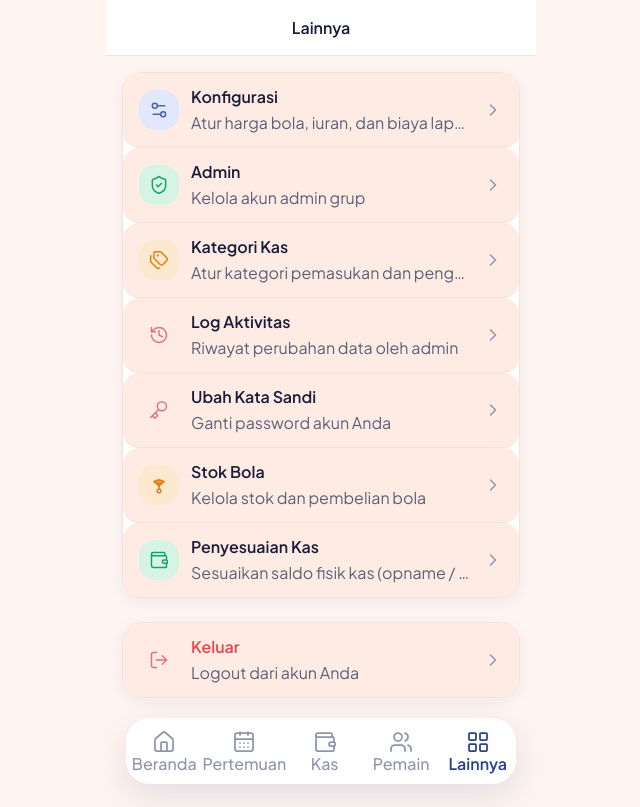
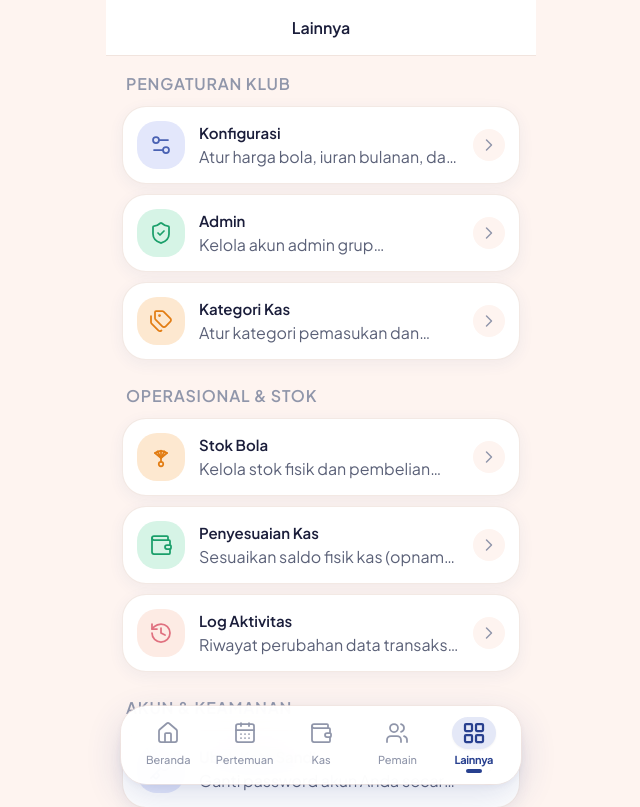
Before and after one commit to Dsaputra0312/ShuttleCashFlow, a Next.js app: page /lainnya in a window 1280 px wide. Shown: the top 807 px of the page, without its empty margins (319-959 px from the left). Built offline with nearby package versions, Linux system fonts and the light colour scheme.

Commit message:
style: elevate feature list cards and floating navbar to match visual reference

```diff
--- a/src/app/(protected)/lainnya/page.tsx
+++ b/src/app/(protected)/lainnya/page.tsx
@@ -14,8 +14,6 @@ import {
   LogOut,
 } from 'lucide-react';
 import { PageHeader } from '@/components/ui/PageHeader';
-import { Card } from '@/components/ui/Card';
-import { ListRow } from '@/components/ui/ListRow';
 import { IconTile } from '@/components/ui/IconTile';
 import { AppIcon } from '@/components/ui/AppIcon';
 import { ShuttlecockIcon } from '@/components/ui/ShuttlecockIcon';
@@ -28,55 +26,75 @@ interface MenuItem {
   tint: 'orange' | 'lavender' | 'mint' | 'peach';
 }
 
-const menuItems: MenuItem[] = [
+interface MenuSection {
+  title: string;
+  items: MenuItem[];
+}
+
+const menuSections: MenuSection[] = [
+  {
+    title: 'Pengaturan Klub',
+    items: [
       {
         href: '/lainnya/konfigurasi',
         label: 'Konfigurasi',
-    description: 'Atur harga bola, iuran, dan biaya lapangan',
+        description: 'Atur harga bola, iuran bulanan, dan biaya lapangan',
         icon: Settings2,
         tint: 'lavender',
       },
       {
         href: '/lainnya/admin',
         label: 'Admin',
-    description: 'Kelola akun admin grup',
+        description: 'Kelola akun admin grup badminton',
         icon: ShieldCheck,
         tint: 'mint',
       },
       {
         href: '/lainnya/kategori-kas',
         label: 'Kategori Kas',
-    description: 'Atur kategori pemasukan dan pengeluaran',
+        description: 'Atur kategori pemasukan dan pengeluaran kas',
         icon: Tags,
         tint: 'orange',
       },
-  {
-    href: '/lainnya/log',
-    label: 'Log Aktivitas',
-    description: 'Riwayat perubahan data oleh admin',
-    icon: History,
-    tint: 'peach',
+    ],
   },
   {
-    href: '/lainnya/ubah-kata-sandi',
-    label: 'Ubah Kata Sandi',
-    description: 'Ganti password akun Anda',
-    icon: Key,
-    tint: 'peach',
-  },
+    title: 'Operasional & Stok',
+    items: [
       {
         href: '/lainnya/stok',
         label: 'Stok Bola',
-    description: 'Kelola stok dan pembelian bola',
+        description: 'Kelola stok fisik dan pembelian tabung bola',
         icon: ShuttlecockIcon,
         tint: 'orange',
       },
       {
         href: '/kas?penyesuaian=true',
         label: 'Penyesuaian Kas',
-    description: 'Sesuaikan saldo fisik kas (opname / koreksi)',
+        description: 'Sesuaikan saldo fisik kas (opname / selisih)',
         icon: Wallet,
         tint: 'mint',
+      },
+      {
+        href: '/lainnya/log',
+        label: 'Log Aktivitas',
+        description: 'Riwayat perubahan data transaksi oleh admin',
+        icon: History,
+        tint: 'peach',
+      },
+    ],
+  },
+  {
+    title: 'Akun & Keamanan',
+    items: [
+      {
+        href: '/lainnya/ubah-kata-sandi',
+        label: 'Ubah Kata Sandi',
+        description: 'Ganti password akun Anda secara berkala',
+        icon: Key,
+        tint: 'lavender',
+      },
+    ],
   },
 ];
 
@@ -94,39 +112,80 @@ export default function LainnyaPage() {
   };
 
   return (
-    <div>
+    <div className="pb-24">
       <PageHeader title="Lainnya" />
 
-      <div className="p-4 flex flex-col gap-6">
-        <nav aria-label="Menu lainnya">
-          <Card padding={false} className="overflow-hidden flex flex-col">
-            {menuItems.map((item) => (
-              <ListRow
+      <div className="p-4 max-w-xl mx-auto flex flex-col gap-6">
+        {menuSections.map((section) => (
+          <section key={section.title}>
+            <h2 className="text-caption font-semibold uppercase tracking-wider text-ink-400 px-1 mb-2.5">
+              {section.title}
+            </h2>
+            <div className="flex flex-col gap-2.5">
+              {section.items.map((item) => (
+                <div
                   key={item.href}
-                left={<IconTile tint={item.tint} icon={item.icon} />}
-                title={item.label}
-                subtitle={item.description}
-                right={<AppIcon icon={ChevronRight} size="sm" className="text-ink-400" />}
-                onPress={() => router.push(item.href)}
-              />
+                  onClick={() => router.push(item.href)}
+                  role="button"
+                  tabIndex={0}
+                  onKeyDown={(e) => {
+                    if (e.key === 'Enter' || e.key === ' ') {
+                      e.preventDefault();
+                      router.push(item.href);
+                    }
+                  }}
+                  className="group flex items-center gap-3.5 bg-surface rounded-2xl border border-line/80 shadow-card p-3.5 hover:shadow-float hover:border-primary-200/80 active:scale-[0.99] transition-all cursor-pointer"
+                >
+                  <IconTile tint={item.tint} icon={item.icon} size={48} className="rounded-2xl shrink-0" />
+                  <div className="flex-1 min-w-0">
+                    <p className="font-heading font-semibold text-ink-900 group-hover:text-primary-700 transition-colors text-[15px]">
+                      {item.label}
+                    </p>
+                    <p className="text-caption text-ink-600 mt-0.5 leading-snug line-clamp-1">
+                      {item.description}
+                    </p>
+                  </div>
+                  <div className="w-8 h-8 rounded-full bg-peach-50 flex items-center justify-center text-ink-400 group-hover:bg-primary-100 group-hover:text-primary-700 group-hover:translate-x-0.5 transition-all shrink-0">
+                    <AppIcon icon={ChevronRight} size="sm" />
+                  </div>
+                </div>
               ))}
-          </Card>
-        </nav>
+            </div>
+          </section>
+        ))}
 
-        {/* Logout */}
-        <div>
-          <Card padding={false} className="overflow-hidden">
-            <ListRow
+        {/* Section Logout */}
+        <section>
+          <h2 className="text-caption font-semibold uppercase tracking-wider text-ink-400 px-1 mb-2.5">
+            Sesi
+          </h2>
+          <div
             id="btn-logout"
-              left={<IconTile tint="peach" icon={LogOut} />}
-              title={loggingOut ? 'Keluar...' : 'Keluar'}
-              subtitle="Logout dari akun Anda"
-              right={<AppIcon icon={ChevronRight} size="sm" className="text-ink-400" />}
-              onPress={loggingOut ? undefined : handleLogout}
-              destructive
-            />
-          </Card>
+            onClick={loggingOut ? undefined : handleLogout}
+            role="button"
+            tabIndex={0}
+            onKeyDown={(e) => {
+              if (e.key === 'Enter' || e.key === ' ') {
+                e.preventDefault();
+                if (!loggingOut) handleLogout();
+              }
+            }}
+            className="group flex items-center gap-3.5 bg-surface rounded-2xl border border-danger/25 shadow-card p-3.5 hover:bg-danger-tonal/20 hover:border-danger/40 active:scale-[0.99] transition-all cursor-pointer"
+          >
+            <div className="w-12 h-12 rounded-2xl bg-danger-tonal text-danger flex items-center justify-center shrink-0">
+              <AppIcon icon={LogOut} size="md" />
             </div>
+            <div className="flex-1 min-w-0">
+              <p className="font-heading font-semibold text-danger text-[15px]">
+                {loggingOut ? 'Keluar...' : 'Keluar'}
+              </p>
+              <p className="text-caption text-ink-600 mt-0.5">Logout dari akun Anda</p>
+            </div>
+            <div className="w-8 h-8 rounded-full bg-danger-tonal/40 flex items-center justify-center text-danger shrink-0 group-hover:translate-x-0.5 transition-transform">
+              <AppIcon icon={ChevronRight} size="sm" />
+            </div>
+          </div>
+        </section>
       </div>
     </div>
   );
--- a/src/components/layout/BottomNav.tsx
+++ b/src/components/layout/BottomNav.tsx
@@ -34,16 +34,50 @@ function BottomNavInner() {
             key={tab.href}
             href={tab.href}
             className={[
-              'flex flex-1 flex-col items-center justify-center gap-0.5 py-3',
-              'focus-visible:outline-none focus-visible:ring-2 focus-visible:ring-inset focus-visible:ring-primary-500',
-              isActive
-                ? 'text-primary-700 font-semibold'
-                : 'text-ink-400 font-medium',
+              'group relative flex flex-1 flex-col items-center justify-center py-1 transition-all duration-200 select-none',
+              'focus-visible:outline-none focus-visible:ring-2 focus-visible:ring-primary-500 rounded-2xl',
+              'active:scale-95',
             ].join(' ')}
             aria-current={isActive ? 'page' : undefined}
           >
-            <AppIcon icon={tab.icon} size="md" />
-            <span className="text-caption leading-none">{tab.label}</span>
+            {/* Icon container with soft active pill */}
+            <div
+              className={[
+                'relative flex items-center justify-center w-11 h-8 rounded-full transition-all duration-200',
+                isActive
+                  ? 'bg-primary-100 text-primary-700 shadow-xs'
+                  : 'text-ink-400 group-hover:text-ink-900 group-hover:bg-peach-100/60',
+              ].join(' ')}
+            >
+              <AppIcon
+                icon={tab.icon}
+                size="md"
+                strokeWidth={isActive ? 2.25 : 1.75}
+              />
+            </div>
+
+            {/* Label */}
+            <span
+              className={[
+                'text-[11px] leading-tight mt-1 transition-all duration-200',
+                isActive
+                  ? 'text-primary-700 font-bold tracking-tight'
+                  : 'text-ink-400 font-medium group-hover:text-ink-700',
+              ].join(' ')}
+            >
+              {tab.label}
+            </span>
+
+            {/* Sleek active capsule pill indicator below label (matches reference image) */}
+            <span
+              className={[
+                'h-1 rounded-full bg-primary-700 mt-0.5 transition-all duration-200',
+                isActive
+                  ? 'w-4 opacity-100'
+                  : 'w-0 opacity-0',
+              ].join(' ')}
+              aria-hidden="true"
+            />
           </Link>
         );
       })}
@@ -58,10 +92,13 @@ function BottomNavFallback() {
         <Link
           key={tab.href}
           href={tab.href}
-          className="flex flex-1 flex-col items-center justify-center gap-0.5 py-3 text-ink-400 font-medium focus-visible:outline-none focus-visible:ring-2 focus-visible:ring-inset focus-visible:ring-primary-500"
+          className="flex flex-1 flex-col items-center justify-center py-1 text-ink-400 font-medium"
         >
-          <AppIcon icon={tab.icon} size="md" />
-          <span className="text-caption leading-none">{tab.label}</span>
+          <div className="flex items-center justify-center w-11 h-8">
+            <AppIcon icon={tab.icon} size="md" />
+          </div>
+          <span className="text-[11px] leading-tight mt-1">{tab.label}</span>
+          <span className="h-1 w-0 mt-0.5" />
         </Link>
       ))}
     </>
@@ -72,8 +109,8 @@ export function BottomNav() {
   return (
     <nav
       aria-label="Navigasi utama"
-      className="fixed bottom-4 left-1/2 z-30 flex w-[calc(100%-40px)] max-w-[390px] -translate-x-1/2 items-center justify-around rounded-2xl bg-surface shadow-float"
-      style={{ paddingBottom: 'max(env(safe-area-inset-bottom), 0px)' }}
+      className="fixed bottom-4 left-1/2 z-30 flex w-[calc(100%-32px)] max-w-[400px] -translate-x-1/2 items-center justify-around rounded-[26px] bg-white/95 backdrop-blur-xl px-2 py-1.5 shadow-[0_12px_36px_rgba(40,64,143,0.16),0_2px_8px_rgba(40,64,143,0.06)] border border-white/80 ring-1 ring-line/70"
+      style={{ paddingBottom: 'max(env(safe-area-inset-bottom), 6px)' }}
     >
       <Suspense fallback={<BottomNavFallback />}>
         <BottomNavInner />
--- a/src/components/ui/IconTile.tsx
+++ b/src/components/ui/IconTile.tsx
@@ -24,7 +24,7 @@ export function IconTile({ tint, icon, size = 40, className = '' }: IconTileProp
   return (
     <div
       className={[
-        'inline-flex shrink-0 items-center justify-center rounded-lg',
+        'inline-flex shrink-0 items-center justify-center rounded-xl',
         sizeClass,
         bg,
         text,
--- a/src/components/ui/ListRow.tsx
+++ b/src/components/ui/ListRow.tsx
@@ -1,4 +1,6 @@
 import React from 'react';
+
+type ListRowVariant = 'card' | 'flat' | 'tonal';
 
 interface ListRowProps {
   id?: string;
@@ -11,11 +13,20 @@ interface ListRowProps {
   onPress?: () => void;
   className?: string;
   destructive?: boolean;
+  variant?: ListRowVariant;
 }
 
+const variantStyles: Record<ListRowVariant, string> = {
+  card: 'bg-surface rounded-2xl border border-line/80 shadow-card px-4 py-3.5 hover:shadow-float hover:border-primary-200/80 active:scale-[0.99] transition-all',
+  flat: 'bg-surface border-b border-line/60 last:border-b-0 px-4 py-3.5 hover:bg-peach-50/50 transition-colors',
+  tonal: 'bg-peach-100 rounded-xl px-4 py-3 border-b border-line/60 last:border-b-0 hover:bg-peach-200 transition-colors',
+};
+
 /**
- * Baris daftar dengan latar peach-100, slot kiri/kanan, judul dan subjudul.
- * Antar grup ListRow biasanya dibungkus Card bg-surface.
+ * Baris daftar modern sesuai visual reference:
+ * - variant "card": kartu putih rounded-2xl melayang dengan bayangan halus (default)
+ * - variant "flat": baris rata bergaris pembatas halus untuk di dalam Card
+ * - variant "tonal": baris warna pastel peach-100
  */
 export function ListRow({
   id,
@@ -26,6 +37,7 @@ export function ListRow({
   onPress,
   className = '',
   destructive = false,
+  variant = 'card',
 }: ListRowProps) {
   return (
     <div
@@ -44,10 +56,10 @@ export function ListRow({
           : undefined
       }
       className={[
-        'flex min-h-[60px] items-center gap-3 rounded-lg px-4 py-3',
-        'bg-peach-100 border-b border-line last:border-b-0',
+        'group flex min-h-[64px] items-center gap-3.5',
+        variantStyles[variant],
         onPress
-          ? 'cursor-pointer active:bg-peach-200 focus-visible:outline-none focus-visible:ring-2 focus-visible:ring-inset focus-visible:ring-primary-500'
+          ? 'cursor-pointer focus-visible:outline-none focus-visible:ring-2 focus-visible:ring-inset focus-visible:ring-primary-500'
           : '',
         className,
       ]
@@ -59,14 +71,16 @@ export function ListRow({
       <div className="flex-1 min-w-0">
         <p
           className={[
-            'text-heading font-heading truncate',
-            destructive ? 'text-danger' : 'text-ink-900',
+            'text-heading font-heading font-semibold truncate transition-colors',
+            destructive
+              ? 'text-danger'
+              : 'text-ink-900 group-hover:text-primary-700',
           ].join(' ')}
         >
           {title}
         </p>
         {subtitle && (
-          <p className="text-caption text-ink-600 mt-0.5 truncate">{subtitle}</p>
+          <p className="text-caption text-ink-600 mt-0.5 line-clamp-1">{subtitle}</p>
         )}
       </div>
 
```
Lines whose indentation alone changed are shown as unchanged.
